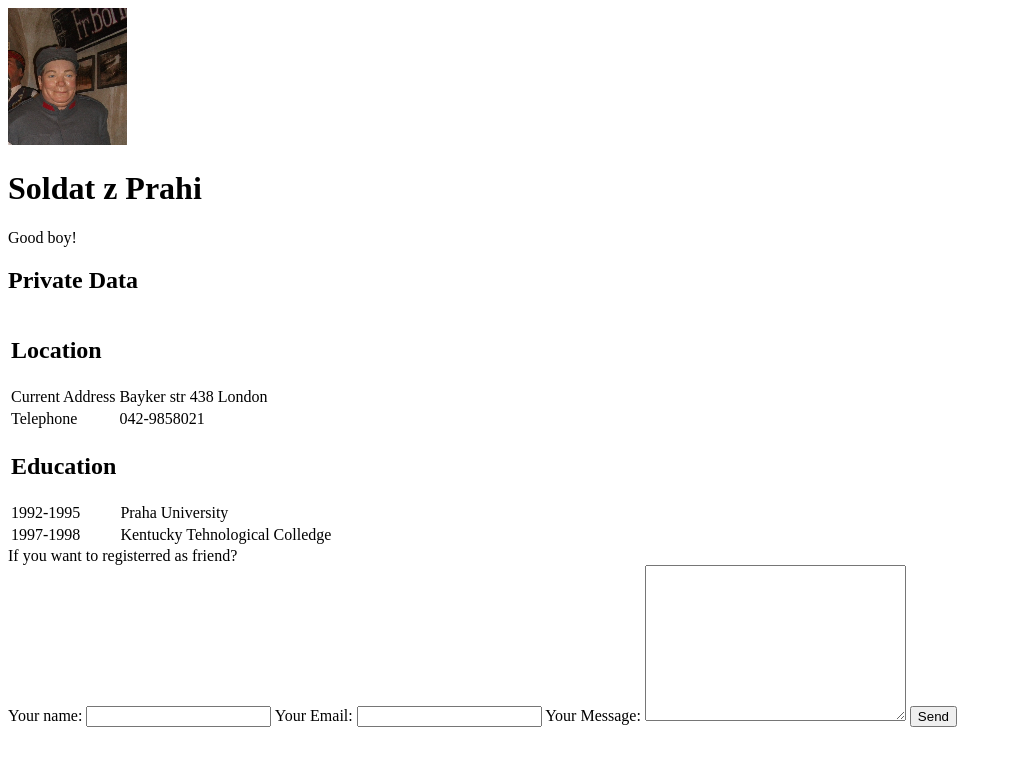
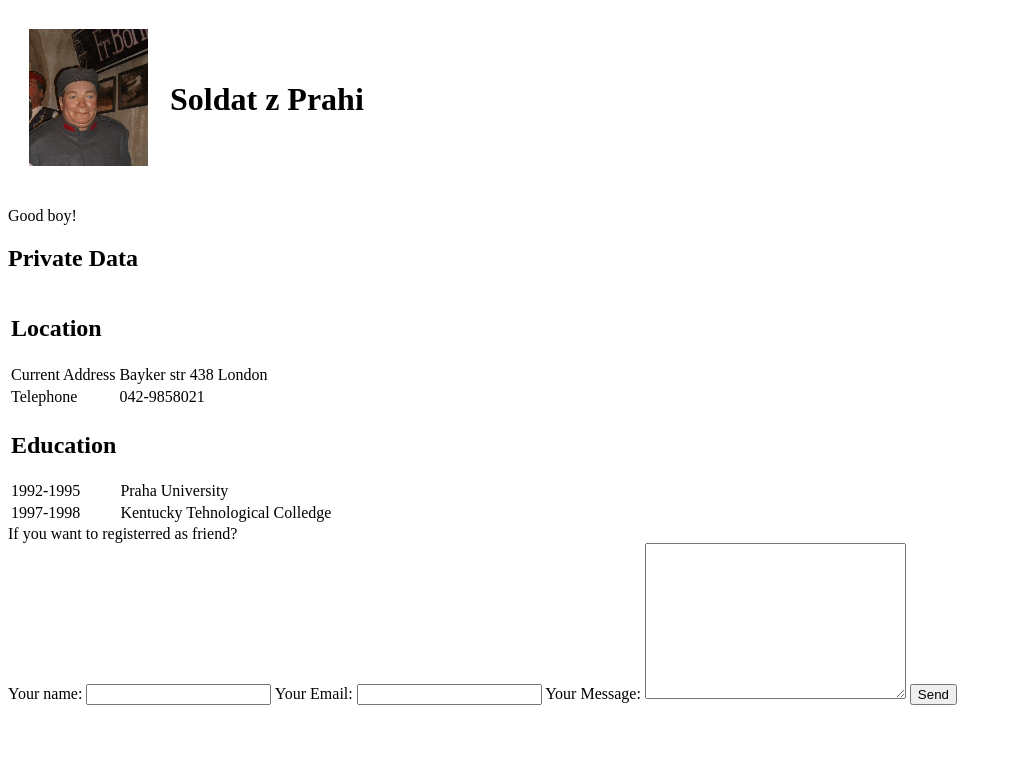
Before and after one commit to natana0073/cv, a plain HTML site: page index.html in a window 1280 px wide. Shown: the whole page, without its empty margins (0-1012 px from the left). Drawn offline with Linux system fonts and the light colour scheme.

Commit message:
Update index.html

```diff
--- a/index.html
+++ b/index.html
@@ -7,6 +7,7 @@
     <title>Something Very Interest!</title>
   </head>
   <body>
+    <table cellspacing="20">
     <tr>
       <td>
         <img src="Schweik.png" alt="Schweik Profil picture">
@@ -15,6 +16,7 @@
         <h1>Soldat z Prahi</h1>
       </td>
     </tr>
+    </table>
     <p>Good boy!</p>
     <h2> Private Data </h2>
     <table>
```
